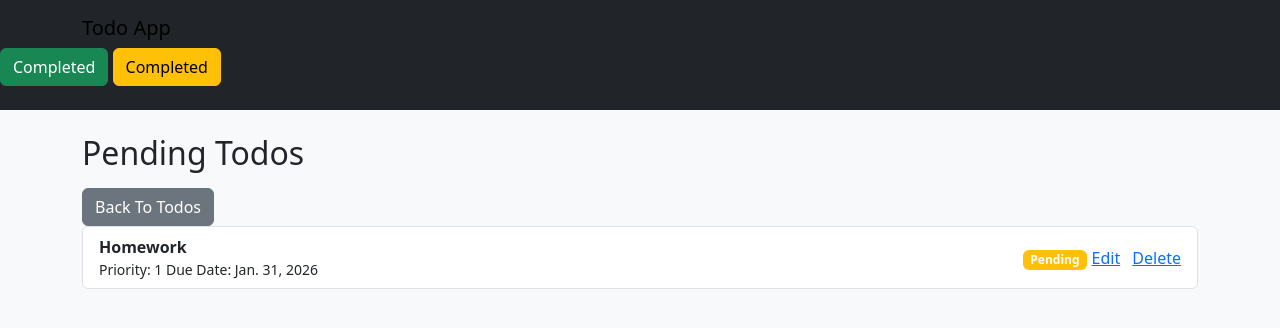
After one commit to Sukhrobbek2009/todo-app, a Django app: page /todos/pending/ in a window 1280 px wide. The commit adds this page. Shown: the top 328 px of the page. Run offline with Django 5.2, Linux system fonts and the light colour scheme; data comes from the database, SQL or seed files in the repository; both versions use the stored data as it was after the commit.

Commit message:
completed

```diff
--- a/todoApp/templates/todoApp/base.html
+++ b/todoApp/templates/todoApp/base.html
@@ -7,8 +7,12 @@
 
         <nav class="navbar navbar-dar bg-dark mb-4">
             <div class="container">
-                <span class="navbar-brand"> Todo App</span>
+                <a class="navbar-brand">Todo App</a>
             </div>
+            <div>
+                <a href="{% url 'completed_todos' %}" class = "btn btn-success mb-3">Completed</a>
+                <a href="{% url 'pending_todos' %}" class="btn btn-warning mb-3">Completed</a>
+             </div>
         </nav>
         <div class="container">
             {%block content %}
--- /dev/null
+++ b/todoApp/templates/todoApp/pending_todos.html
@@ -0,0 +1,39 @@
+{% extends 'todoApp/base.html' %}
+
+{% block content %}
+
+<h2 class="mb-3" class="text-warning">Pending Todos</h2>
+ <a href="{% url 'todo_list %'}" class="btn btn-secondary">Back To Todos</a>
+{% if todos%}
+
+     <ul class="list-group">
+        {%for todo in todos%}
+
+             <li class="list-group-item d-flex justify-content-between align-items-center">
+
+                <div>
+                    <strong>{{todo.title}}</strong><br>
+                    <small>
+                        Priority: {{todo.priority}}
+                        Due Date: {{todo.due_date}}
+                     </small>
+                </div>
+
+
+
+                   <div>
+                    <span class="badge bg-warning"> Pending</span>
+                     <a href="{% url 'update_todo' todo.id %}" class="btn-sm btn-outline-primary">Edit</a>
+                    <a href="{% url 'delete_todo' todo.id %}" class="btn-sm btn-outline-danger ms-2">Delete</a>
+
+                   </div>
+
+
+             </li>
+        {% endfor %}
+    </ul>
+
+{% else %}
+   <p class="text-muted">No Pending todos</p>
+{% endif %}
+{% endblock %}
--- a/todoApp/urls.py
+++ b/todoApp/urls.py
@@ -3,8 +3,8 @@ from .views import todo_list, completed_todos, pending_todos, add_todo, update_t
 
 urlpatterns = [
     path('todos/', todo_list, name='todo_list'),
-    path('todos/completed', completed_todos, name="completed todos"),
-    path('todos/pending', pending_todos, name="pending todos"),
+    path('todos/completed/', completed_todos, name="completed_todos"),
+    path('todos/pending/', pending_todos, name="pending_todos"),
     path('todos/add/', add_todo, name = 'add_todo'),
     path('todos/update/<int:pk>/', update_todo, name= "update_todo"),
     path('todos/delete/<int:pk>/', delete_todo, name= "delete_todo"),
--- a/todoApp/views.py
+++ b/todoApp/views.py
@@ -9,22 +9,12 @@ def todo_list(request):
     return render(request, 'todoApp/todo_list.html' , {'todos': todos})
 
 def pending_todos(request):
-    todos = todo.objects.filter(is_completed=False)
-    response = ""
-
-    for todo in todos:
-        response += f"{todos.title}\n{todo.priority}\n{todo.due_date}"
-
-    return HttpResponse(response)
+    todos = Todo.objects.filter(is_completed=False)
+    return render(request, 'todoApp/pending_todos.html' , {'todos': todos})
 
 def completed_todos(request):
     todos = Todo.objects.filter(is_completed = True)
-    response = ""
-
-    for todo in todos:
-        response += f"{todo.title}\n"
-
-    return HttpResponse(response)
+    return render(request, 'todoApp/completed_todos.html' , {'todos': todos})
 
 
 def add_todo(request):
```
Also changed, not shown: todoApp/templates/todoApp/completed_todos.html (added, +39 -0 lines), db.sqlite3.
